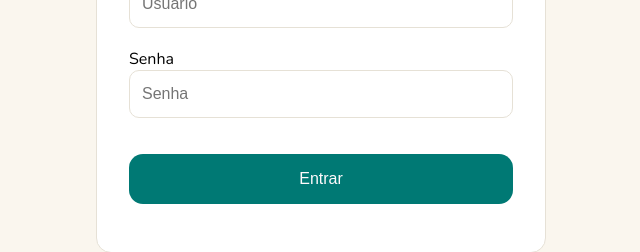
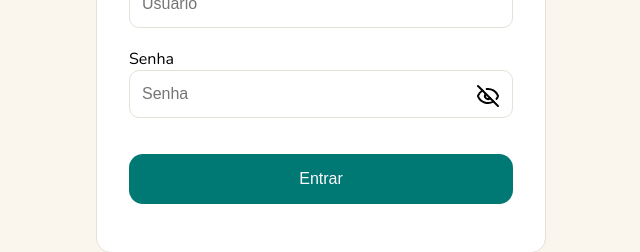
Before and after one commit to EvertonLDS815/apoia-edu-front, a React (Vite) app: page /login in a window 1280 px wide. Shown: the part 260-512 px from the top of the page, without its empty margins (319-959 px from the left). Built offline with nearby package versions, Linux system fonts and the light colour scheme.

Commit message:
feat: add weight form

```diff
--- a/package.json
+++ b/package.json
@@ -12,6 +12,7 @@
   "dependencies": {
     "axios": "^1.20.0",
     "jwt-decode": "^4.0.0",
+    "lucide-react": "^1.66.0",
     "react": "^19.2.8",
     "react-dom": "^19.2.8",
     "react-router-dom": "^7.18.4"
--- a/src/index.css
+++ b/src/index.css
@@ -56,7 +56,7 @@ body {
   font-size: 1rem;
 }
 
-.form-login button {
+.form-login button[type="submit"] {
   width: 100%;
   margin: 1rem 0;
   padding: 16px;
@@ -141,6 +141,10 @@ main {
   font-size: 1.1rem;
   color: var(--primary-color);
   display: inline-block;
+}
+
+.new-record-div {
+  max-width: 48rem;
 }
 
 .box-content {
@@ -330,7 +334,7 @@ main {
   border: 1px solid var(--border-header);
   padding: 2rem;
   margin-bottom: 3.5rem;
-  max-width: 40rem;
+  max-width: 100%;
 }
 
 .child-f {
@@ -572,6 +576,21 @@ main {
     animation: spin 0.8s linear infinite;
 }
 
+.password-wrapper {
+    position: relative;
+}
+
+.toggle-password {
+    position: absolute;
+    top: 12px;
+    right: 10px;
+    width: 30px;
+    height: 30px;
+    background: none;
+    border: none;
+    cursor: pointer;
+}
+
 @keyframes spin {
     to {
         transform: rotate(360deg);
--- a/src/pages/EditRecord/index.jsx
+++ b/src/pages/EditRecord/index.jsx
@@ -128,6 +128,7 @@ function EditRecord() {
         <>
         <Header />
         <main>
+            <div className="new-record-div">
                 <form className="form-reg" onSubmit={handleEditRecord}>
 
                         <div className="child-f">
@@ -269,6 +270,7 @@ function EditRecord() {
                                 <button className="new-reg">Salvar Registro</button>
                             </div>
                     </form>
+                </div>
             </main>
         </>
     )
--- a/src/pages/Login/index.jsx
+++ b/src/pages/Login/index.jsx
@@ -2,11 +2,12 @@ import Logo from "../../components/Logo";
 import { useState } from "react";
 import api from '../../config';
 import { useNavigate } from "react-router-dom";
-
+import { Eye, EyeOff } from "lucide-react";
 
 function Login() {
     const [login, setLogin] = useState("");
     const [password, setPassword] = useState("");
+    const [showPassword, setShowPassword] = useState(false);
 
     const navigate = useNavigate();
 
@@ -40,13 +41,24 @@ function Login() {
                         />
                 </label>
                 <label>Senha
-                    <input
-                        type="password"
-                        placeholder="Senha"
-                        value={password}
-                        onChange={(e) => setPassword(e.target.value)}
+                <div className="password-wrapper">
+                    <div className="password-container">
+                        <input
+                            type={showPassword ? "text" : "password"}
+                            placeholder="Senha"
+                            value={password}
+                            onChange={(e) => setPassword(e.target.value)}
                         />
-                </label>
+                    </div>
+                    <button
+                        className="toggle-password"
+                        type="button"
+                        onClick={() => setShowPassword(!showPassword)}
+                    >
+                        {showPassword ? <Eye /> : <EyeOff />}
+                    </button>
+                </div>
+            </label>
                 <button type="submit">Entrar</button>
             </form>
         </div>
--- a/src/pages/NewRecord/index.jsx
+++ b/src/pages/NewRecord/index.jsx
@@ -82,6 +82,8 @@ function NewRecord() {
         <>
             <Header />
             <main>
+                <div className="new-record-div">
+
                     <div className="box-content">
                         <div>
                             <h1 className="title-name">Novo registro diário</h1>
@@ -97,7 +99,6 @@ function NewRecord() {
                                 <select
                                     value={childId}
                                     onChange={(e) => setChildId(e.target.value)}
-                                required
                                 >
                                     <option value="">Selecione...</option>
 
@@ -231,6 +232,7 @@ function NewRecord() {
                                 <button className="new-reg">Salvar Registro</button>
                             </div>
                     </form>
+                </div>
             </main>
         </>
     )
```
Also changed, not shown: 1 other file (tests, documents, lock files or other folders). Lines whose indentation alone changed are shown as unchanged.
